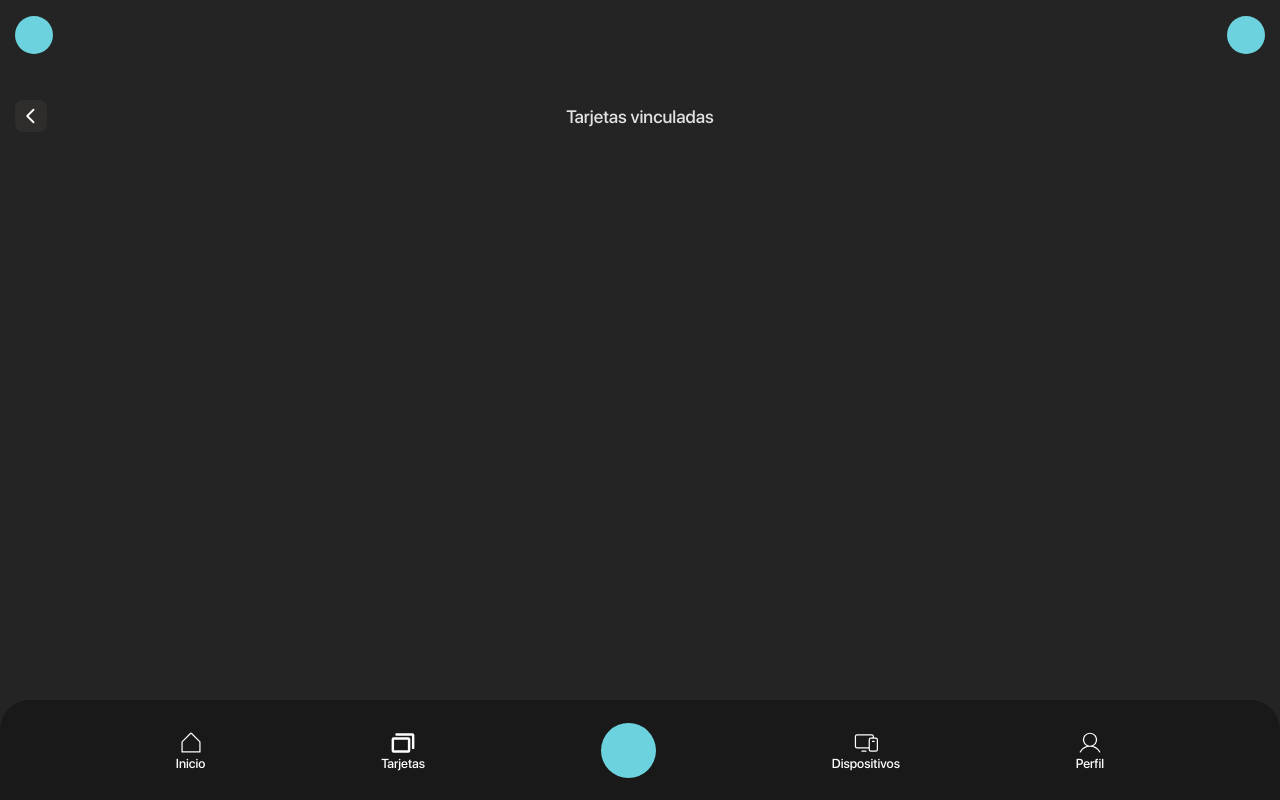
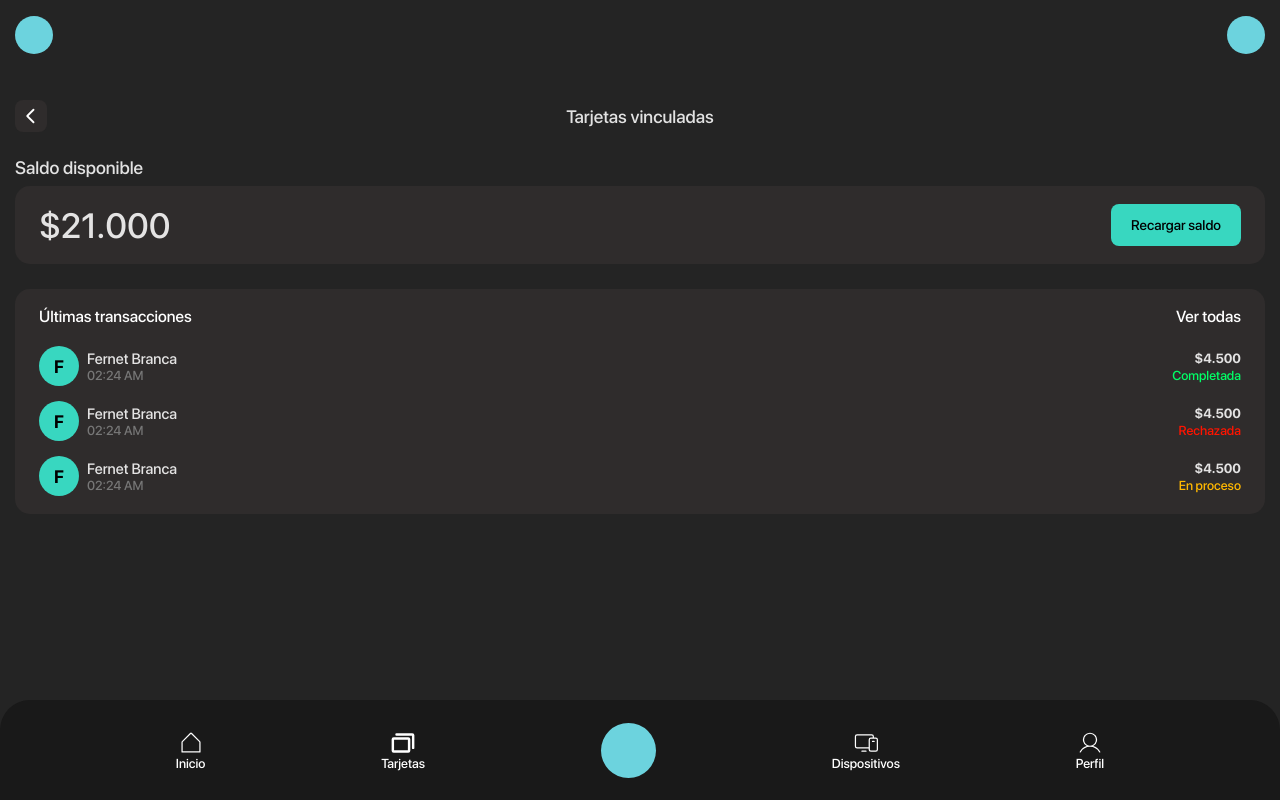
Before and after one commit to lautaro2021/jupiterband, a React (Vite) app in the folder client/: page /tarjetas in a window 1280 px wide. Built offline with nearby package versions, Linux system fonts and the light colour scheme.

Commit message:
refactor HTML types & add MyCards view

```diff
--- a/client/src/index.css
+++ b/client/src/index.css
@@ -55,6 +55,10 @@ body{
   font-family: SF Pro Display;
 }
 
+button{
+  font-family: SF Pro Display;
+}
+
 *{
   box-sizing: border-box;
   margin: 0;
--- a/client/src/routes/Cards.tsx
+++ b/client/src/routes/Cards.tsx
@@ -1,9 +1,14 @@
 import SubHeader from "../shared/components/SubHeader";
+import Transacciones from "../shared/components/layouts/Transacciones/Transacciones";
+import SeeBalanceSmall from "../shared/components/layouts/seeBalanceSmall";
 
 function Cards() {
+  const value = 21000;
   return (
     <>
       <SubHeader />
+      <SeeBalanceSmall value={value} />
+      <Transacciones />
     </>
   );
 }
--- /dev/null
+++ b/client/src/shared/components/ActionButton.tsx
@@ -0,0 +1,36 @@
+import styled from "styled-components";
+import { ActionButtonType } from "../models/actionButton.model";
+import { TYPOGRAPHIES } from "../theme/theme";
+
+function ActionButton({ text, bgColor, action, textColor }: ActionButtonType) {
+  return (
+    <CustomActionButton
+      onClick={action}
+      bgcolor={bgColor}
+      textcolor={textColor}
+    >
+      <span style={TYPOGRAPHIES.button}>{text}</span>
+    </CustomActionButton>
+  );
+}
+
+interface ActionButtonProps {
+  bgcolor: string;
+  textcolor: string;
+}
+
+const CustomActionButton = styled.button<ActionButtonProps>`
+  background-color: ${(props) => props.bgcolor};
+  color: ${(props) => props.textcolor};
+  border-radius: 8px;
+  padding: 13px 20px;
+  border: none;
+  display: grid;
+  place-items: center;
+
+  span {
+    margin: 0;
+  }
+`;
+
+export default ActionButton;
--- a/client/src/shared/components/BackArrow.tsx
+++ b/client/src/shared/components/BackArrow.tsx
@@ -1,10 +1,15 @@
+import { useNavigate } from "react-router";
 import { CaretLeft } from "@phosphor-icons/react";
 import styled from "styled-components";
 import { PALETTE } from "../theme/theme";
 
 function BackArrow() {
+  const navigate = useNavigate();
+
+  const handleBack = () => navigate(-1);
+
   return (
-    <CustomBackArrowContainer>
+    <CustomBackArrowContainer onClick={handleBack}>
       <CaretLeft color={PALETTE.neutralWhite} weight="bold" size={20} />
     </CustomBackArrowContainer>
   );
--- a/client/src/shared/components/layouts/MediosDePago.tsx
+++ b/client/src/shared/components/layouts/MediosDePago.tsx
@@ -1,6 +1,7 @@
 import Card from "../Card";
 import { mediosData } from "../../models/mediosDePage.model";
 import { CustomContainer } from "../styled/CustomContainer";
+import { CustomLink } from "../styled/CustomLink";
 import { addStyleProps } from "../../../utils/addStyleProps.util";
 import { TYPOGRAPHIES } from "../../theme/theme";
 import { PALETTE } from "../../theme/theme";
@@ -11,7 +12,13 @@ function MediosDePago() {
   return (
     <CustomContainer gap={"15px"} flexdirection="row">
       {mediosData.map((card, index) => (
-        <Card color={card.color} key={index} padding={padding}>
+        <CustomLink
+          to={card.path}
+          flexdirection="row"
+          width="100%"
+          color="white"
+        >
+          <Card color={card.color} key={index} padding={padding} fullsize>
             <CustomContainer alignitems="center" flexdirection="column">
               <CustomIcon>
                 <card.icon />
@@ -26,6 +33,7 @@ function MediosDePago() {
               </h3>
             </CustomContainer>
           </Card>
+        </CustomLink>
       ))}
     </CustomContainer>
   );
--- /dev/null
+++ b/client/src/shared/components/layouts/SeeBalanceSmall.tsx
@@ -0,0 +1,31 @@
+import { CustomContainer } from "../styled/CustomContainer";
+import Card from "../Card";
+import ActionButton from "../ActionButton";
+import { TYPOGRAPHIES, PALETTE } from "../../theme/theme";
+import formatNumberToString from "../../../utils/formatNumber.util";
+
+function SeeBalanceSmall({ value }: { value: number }) {
+  return (
+    <CustomContainer flexdirection="column" width="100%" gap="8px">
+      <span style={TYPOGRAPHIES.span}>Saldo disponible</span>
+      <Card padding="18px 24px" color={PALETTE.darkGrey} fullsize>
+        <CustomContainer
+          flexdirection="row"
+          width="100%"
+          alignitems="center"
+          justifycontent="space-between"
+        >
+          <h2 style={TYPOGRAPHIES.h2}>{`$${formatNumberToString(value)}`}</h2>
+          <ActionButton
+            text="Recargar saldo"
+            textColor={PALETTE.neutralBlack}
+            bgColor={PALETTE.aquamarine}
+            action={() => {}}
+          />
+        </CustomContainer>
+      </Card>
+    </CustomContainer>
+  );
+}
+
+export default SeeBalanceSmall;
--- a/client/src/shared/components/styled/CustomLink.tsx
+++ b/client/src/shared/components/styled/CustomLink.tsx
@@ -9,4 +9,5 @@ export const CustomLink = styled(Link)<ContainerProps>`
   align-items: ${(props) => props.alignitems};
   justify-content: ${(props) => props.justifycontent};
   color: ${(props) => props.color};
+  width: ${(props) => props.width};
 `;
--- /dev/null
+++ b/client/src/shared/models/actionButton.model.ts
@@ -0,0 +1,6 @@
+export type ActionButtonType = {
+  text: string;
+  textColor: string;
+  bgColor: string;
+  action: () => void;
+};
--- a/client/src/shared/models/mediosDePage.model.tsx
+++ b/client/src/shared/models/mediosDePage.model.tsx
@@ -17,7 +17,7 @@ export const mediosData: MediosType[] = [
     icon: () => <Plus size={20} color={PALETTE.neutralBlack} weight="bold" />,
   },
   {
-    path: "/",
+    path: "/tarjetas",
     color: PALETTE.darkGrey,
     title: "Tarjetas vinculadas",
     icon: () => <Cards size={20} color={PALETTE.neutralBlack} weight="bold" />,
--- a/client/src/shared/theme/theme.ts
+++ b/client/src/shared/theme/theme.ts
@@ -5,7 +5,8 @@ type Palette =
   | "darkGrey"
   | "neutralWhite"
   | "neutralBlack"
-  | "greyText";
+  | "greyText"
+  | "aquamarine";
 
 export const PALETTE: Record<Palette, string> = {
   primary: "#6CD3DE",
@@ -15,6 +16,7 @@ export const PALETTE: Record<Palette, string> = {
   neutralWhite: "#FFF",
   neutralBlack: "#000",
   greyText: "#777777",
+  aquamarine: "#38D7C0",
 };
 
 export type Typography = {
@@ -32,7 +34,8 @@ export type TypographiesType =
   | "h5"
   | "h6"
   | "span"
-  | "label";
+  | "label"
+  | "button";
 
 export const TYPOGRAPHIES: Record<TypographiesType, Typography> = {
   h1: {
@@ -77,6 +80,12 @@ export const TYPOGRAPHIES: Record<TypographiesType, Typography> = {
     lineHeight: "normal",
     fontStyle: "normal",
   },
+  button: {
+    fontSize: "14px",
+    fontWeight: "500",
+    lineHeight: "normal",
+    fontStyle: "normal",
+  },
   label: {
     fontSize: "",
     fontWeight: "",
--- a/client/src/types/html.types.ts
+++ b/client/src/types/html.types.ts
@@ -3,7 +3,7 @@ export interface ContainerProps {
   justifycontent?: string;
   gap?: string;
   width?: string;
-  flexdirection: string;
+  flexdirection: "row" | "column";
   margin?: string;
   height?: string;
   position?: string;
```
Lines whose indentation alone changed are shown as unchanged.
